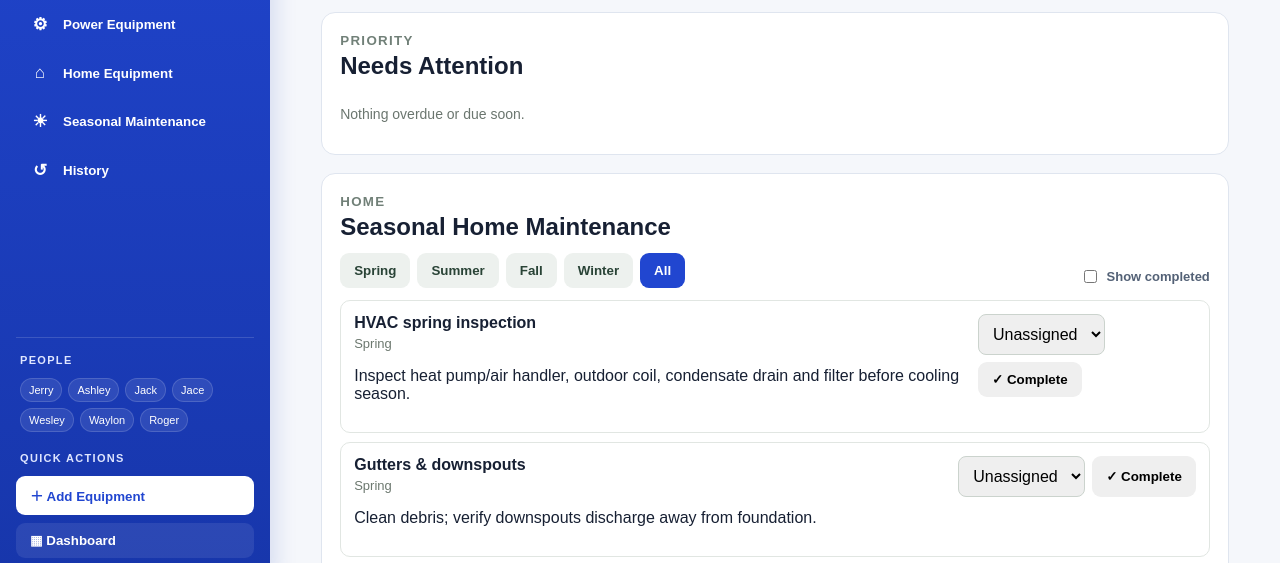
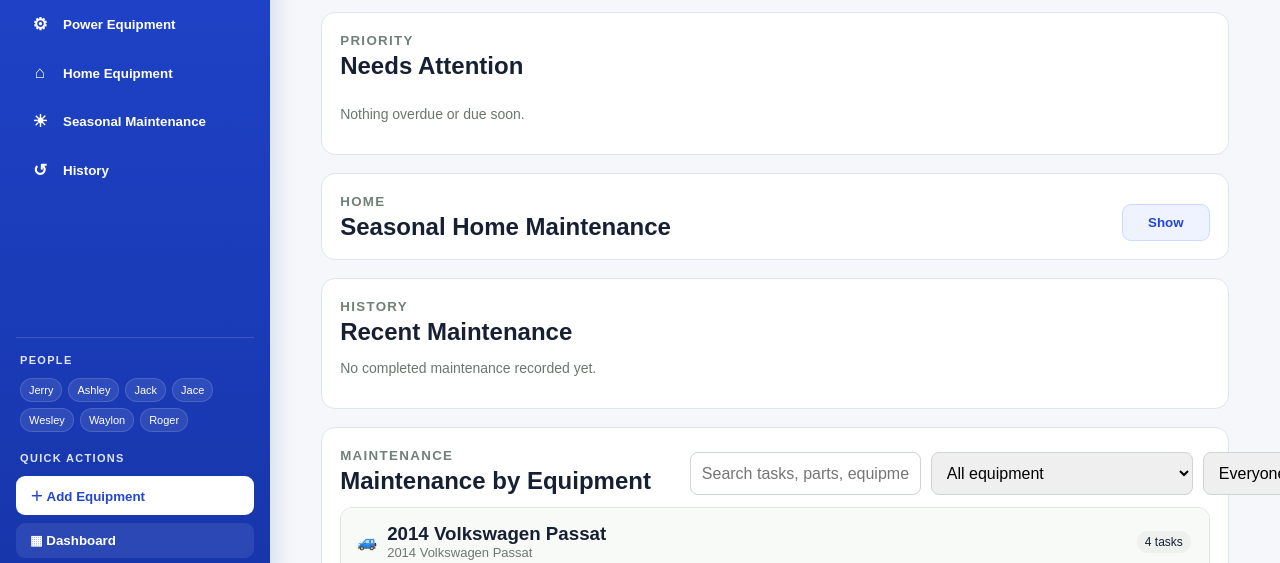
Before and after one commit to jerry6088/home-maintenance-planner-v2, a plain HTML site: page index.html in a window 1280 px wide. Shown: the part 222-785 px from the top of the page. Drawn offline with Linux system fonts and the light colour scheme.

Commit message:
Add files via upload

```diff
--- a/app.js
+++ b/app.js
@@ -919,6 +919,15 @@ window.completeSeasonal=function(id){
  localStorage.setItem(HK,JSON.stringify(history));
  render();
 };
+
+function renderSeasonalPanelState(){
+ const body=$('seasonalPanelBody'),btn=$('toggleSeasonalPanel');
+ if(!body||!btn)return;
+ body.classList.toggle('hidden',!seasonalPanelOpen);
+ btn.textContent=seasonalPanelOpen?'Hide':'Show';
+ btn.setAttribute('aria-expanded',seasonalPanelOpen?'true':'false');
+}
+
 function renderSeasonal(){
  document.querySelectorAll('[data-season]').forEach(b=>b.classList.toggle('active',b.dataset.season===seasonalFilter));
  const showDone=$('showCompletedSeasonal')?.checked||false;
@@ -1002,6 +1011,7 @@ window.undoSeasonalCompletion=function(id){
  render();
 };
 
+let seasonalPanelOpen=false;
 let currentStatusFilter='all';
 function render(){
  renderAssets('vehicle','vehiclesList');renderAssets('power','powerList');renderAssets('home','homeList');
@@ -1015,7 +1025,8 @@ function render(){
  }
  $('peopleMiniList').innerHTML=PEOPLE.map(p=>`<span>${esc(p)}</span>`).join('');
  $('equipmentTotal').textContent=assets.length;
- renderSeasonal();
+ renderSeasonalPanelState();
+ if(seasonalPanelOpen)renderSeasonal();
  $('recentHistory').innerHTML=historyRows(null,8);
 
  const q=$('search').value.toLowerCase(),f=$('assetFilter').value,person=$('assigneeFilter')?.value||'';
@@ -1109,6 +1120,7 @@ $('search').oninput=render;
 $('assetFilter').onchange=render;
 $('assigneeFilter').onchange=render;
 $('showCompletedSeasonal').onchange=renderSeasonal;
+$('toggleSeasonalPanel').onclick=()=>{seasonalPanelOpen=!seasonalPanelOpen;renderSeasonalPanelState();if(seasonalPanelOpen)renderSeasonal();};
 
 $('closeDetail').onclick=()=>$('equipmentDetailDialog').close();
 document.querySelectorAll('[data-detail-tab]').forEach(b=>b.onclick=()=>renderDetailTab(b.dataset.detailTab));
@@ -1125,7 +1137,10 @@ $('sidebarAddBtn').onclick=()=>$('addBtn').click();
 $('sidebarDashboardBtn').onclick=()=>showMainView('maintenance');
 $('seasonNavBtn').onclick=()=>{
  showMainView('maintenance');
- setTimeout(()=>document.querySelector('.season-tabs')?.closest('.dashboard-panel')?.scrollIntoView({behavior:'smooth',block:'start'}),80);
+ seasonalPanelOpen=true;
+ renderSeasonalPanelState();
+ renderSeasonal();
+ setTimeout(()=>document.querySelector('.seasonal-panel')?.scrollIntoView({behavior:'smooth',block:'start'}),80);
 };
 $('historyNavBtn').onclick=()=>{
  showMainView('maintenance');
--- a/index.html
+++ b/index.html
@@ -56,8 +56,12 @@
 <p id="attentionEmpty" class="muted">Nothing overdue or due soon.</p>
 </section>
 
-<section class="dashboard-panel">
-<div class="section-title-row"><div><small>HOME</small><h2>Seasonal Home Maintenance</h2></div></div>
+<section class="dashboard-panel seasonal-panel">
+<div class="section-title-row">
+  <div><small>HOME</small><h2>Seasonal Home Maintenance</h2></div>
+  <button id="toggleSeasonalPanel" type="button" class="collapse-btn" aria-expanded="false">Show</button>
+</div>
+<div id="seasonalPanelBody" class="seasonal-panel-body hidden">
 <div class="season-controls"><div class="season-tabs">
 <button type="button" data-season="Spring">Spring</button>
 <button type="button" data-season="Summer">Summer</button>
@@ -66,6 +70,7 @@
 <button type="button" data-season="All" class="active">All</button>
 </div><label class="show-completed-toggle"><input id="showCompletedSeasonal" type="checkbox"> Show completed</label></div>
 <div id="seasonalList" class="seasonal-list"></div>
+</div>
 </section>
 
 <section class="dashboard-panel">
--- a/styles.css
+++ b/styles.css
@@ -119,3 +119,8 @@ main{max-width:1450px;margin:0 auto;padding:24px max(22px,4vw)}
 .undo-btn{background:#fff3f0!important;color:#9a3d2f!important;border:1px solid #efc8c0!important}
 .completed-row{opacity:.7;background:#fafbfc}
 .completed-badge{display:inline-flex;padding:4px 8px;border-radius:999px;background:#eaf7ee;color:#2f7d46;font-size:12px;font-weight:800;margin-top:6px}
+
+.collapse-btn{background:#eef3ff!important;color:#2146d0!important;border:1px solid #cfd9ff!important;min-width:88px}
+.seasonal-panel-body{margin-top:4px}
+.seasonal-panel .section-title-row{margin-bottom:0}
+.seasonal-panel .section-title-row:has(+ .seasonal-panel-body:not(.hidden)){margin-bottom:12px}
```
